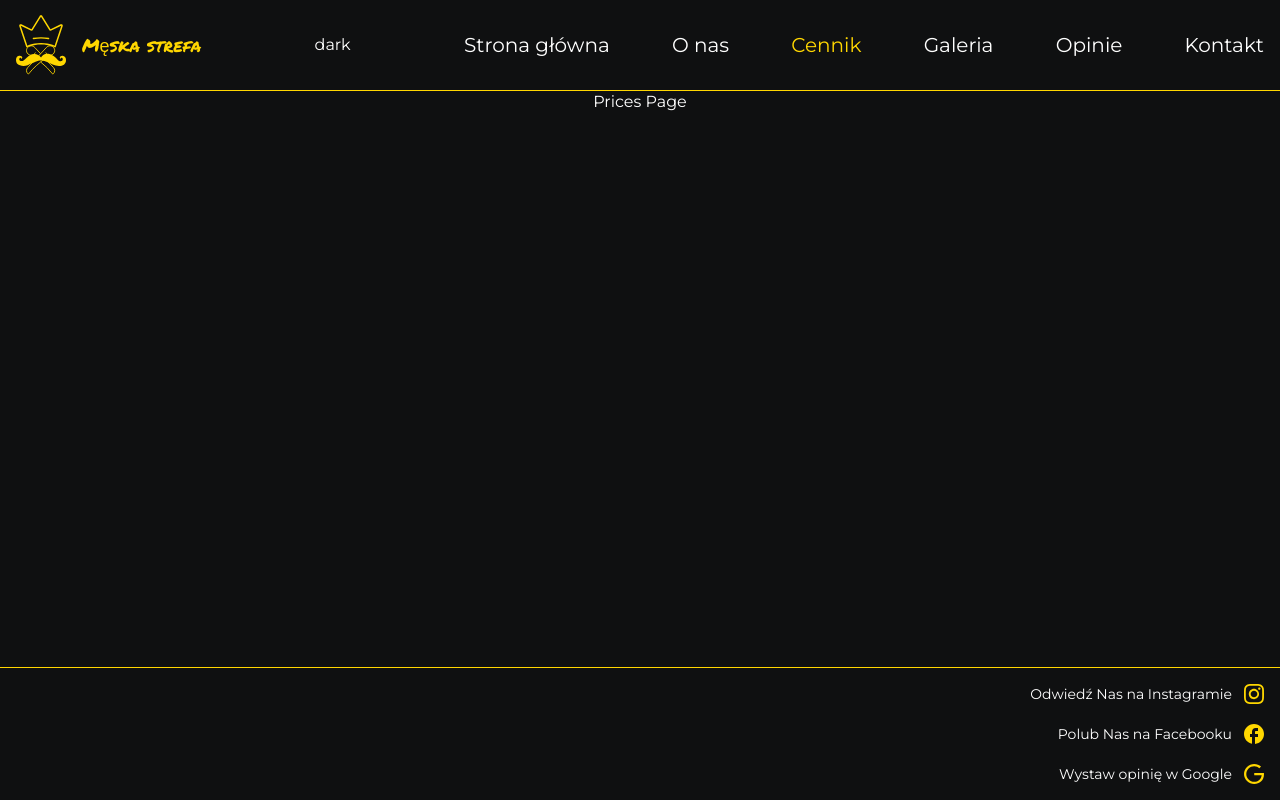
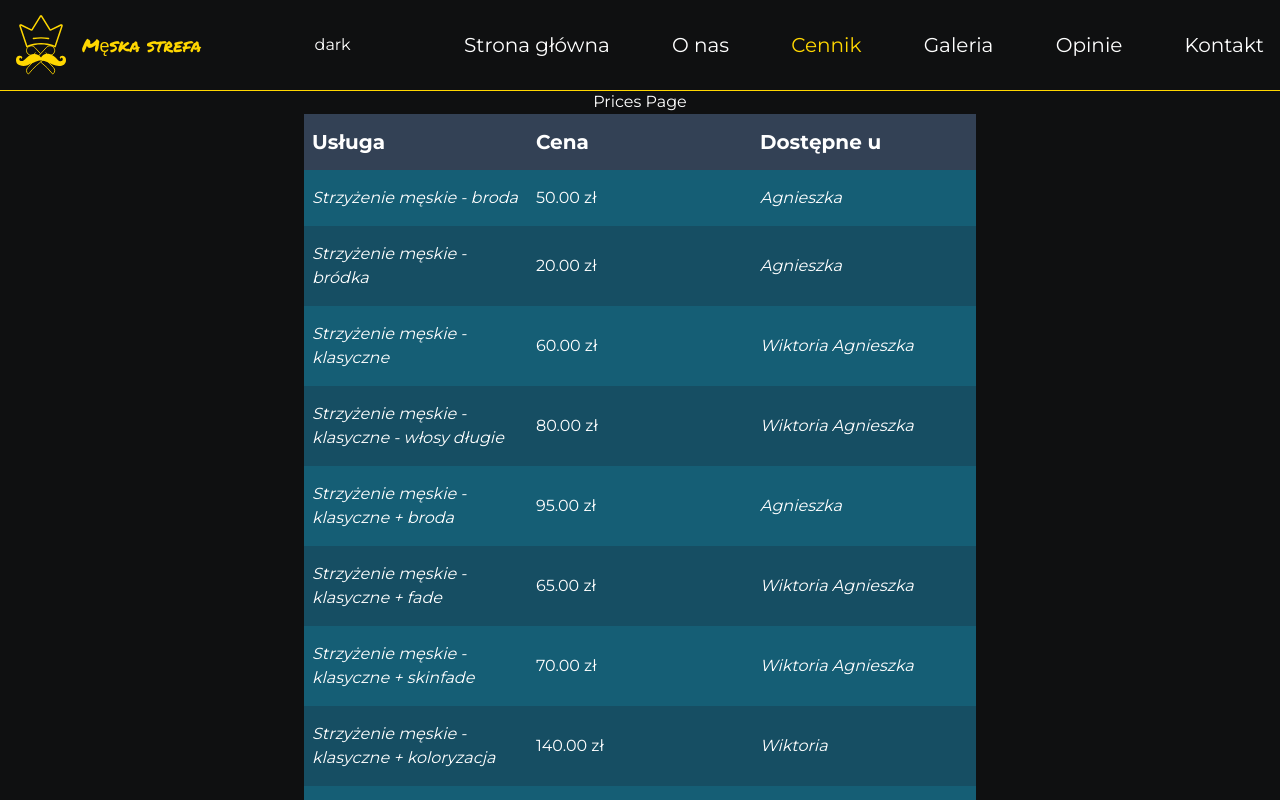
Before and after one commit to rafal19987/Hairdresser-Salon-Landing-Page-Booking-System-Nextjs-Tailwind-TypeScript-Redux-Nextauth-Zod, a Next.js app: page /prices in a window 1280 px wide. Shown: the top 800 px of the page. Built offline with nearby package versions, Linux system fonts and the light colour scheme.

Commit message:
feat: create table with services prices

```diff
--- a/src/components/pages/prices/PricesPage.tsx
+++ b/src/components/pages/prices/PricesPage.tsx
@@ -1,5 +1,159 @@
+'use client';
+
+import { useState } from 'react';
+import {
+  createColumnHelper,
+  flexRender,
+  getCoreRowModel,
+  useReactTable,
+} from '@tanstack/react-table';
+
+type TService = {
+  service: string;
+  price: string;
+  performer: string;
+};
+
+const services: TService[] = [
+  {
+    service: 'Strzyżenie męskie - broda',
+    price: '50.00 zł',
+    performer: 'Agnieszka',
+  },
+  {
+    service: 'Strzyżenie męskie - bródka',
+    price: '20.00 zł',
+    performer: 'Agnieszka',
+  },
+  {
+    service: 'Strzyżenie męskie - klasyczne',
+    price: '60.00 zł',
+    performer: 'Wiktoria Agnieszka',
+  },
+  {
+    service: 'Strzyżenie męskie - klasyczne - włosy długie',
+    price: '80.00 zł',
+    performer: 'Wiktoria Agnieszka',
+  },
+  {
+    service: 'Strzyżenie męskie - klasyczne + broda',
+    price: '95.00 zł',
+    performer: 'Agnieszka',
+  },
+  {
+    service: 'Strzyżenie męskie - klasyczne + fade',
+    price: '65.00 zł',
+    performer: 'Wiktoria Agnieszka',
+  },
+  {
+    service: 'Strzyżenie męskie - klasyczne + skinfade',
+    price: '70.00 zł',
+    performer: 'Wiktoria Agnieszka',
+  },
+  {
+    service: 'Strzyżenie męskie - klasyczne + koloryzacja',
+    price: '140.00 zł',
+    performer: 'Wiktoria',
+  },
+  {
+    service: 'Strzyżenie męskie - maszynką - 0-3mm',
+    price: '45.00 zł',
+    performer: 'Wiktoria Agnieszka',
+  },
+  {
+    service: 'Strzyżenie męskie - maszynką - 6-18mm',
+    price: '50.00 zł',
+    performer: 'Wiktoria Agnieszka',
+  },
+  {
+    service: 'Strzyżenie męskie - wąs',
+    price: '15.00 zł',
+    performer: 'Wiktoria Agnieszka',
+  },
+  {
+    service: 'Woskowanie - Nos/Uszy',
+    price: '15.00 zł',
+    performer: 'Wiktoria Agnieszka',
+  },
+  {
+    service: 'Strzyżenie dzieci do 4 lat',
+    price: '50.00 zł',
+    performer: 'Wiktoria',
+  },
+];
+
+const columnHelper = createColumnHelper<TService>();
+
+const columns = [
+  columnHelper.accessor((row) => row.service, {
+    id: 'service',
+    cell: (info) => <i>{info.getValue()}</i>,
+    header: () => <span>Usługa</span>,
+    footer: (info) => info.column.id,
+  }),
+  columnHelper.accessor('price', {
+    cell: (info) => info.renderValue(),
+    header: () => <span>Cena</span>,
+    footer: (info) => info.column.id,
+  }),
+
+  columnHelper.accessor('performer', {
+    cell: (info) => <i>{info.getValue()}</i>,
+    header: () => <span>Dostępne u</span>,
+  }),
+];
+
 const PricesPage = () => {
-  return <div>Prices Page</div>;
+  const [data, setData] = useState(() => [...services]);
+
+  const table = useReactTable({
+    data,
+    columns,
+    getCoreRowModel: getCoreRowModel(),
+  });
+
+  return (
+    <>
+      <div>Prices Page</div>
+      <div>
+        <table className="">
+          <thead className="w-full h-14 bg-slate-700 text-xl text-white">
+            {table.getHeaderGroups().map((headerGroup) => (
+              <tr key={headerGroup.id}>
+                {headerGroup.headers.map((header) => (
+                  <th
+                    key={header.id}
+                    className="min-w-44 w-56 p-2 text-start hover:bg-slate-500 transition-colors duration-200"
+                  >
+                    {header.isPlaceholder
+                      ? null
+                      : flexRender(
+                          header.column.columnDef.header,
+                          header.getContext()
+                        )}
+                  </th>
+                ))}
+              </tr>
+            ))}
+          </thead>
+          <tbody>
+            {table.getRowModel().rows.map((row) => (
+              <tr
+                key={row.id}
+                className="bg-cyan-800 even:bg-cyan-900 hover:bg-cyan-700 transition-colors duration-200"
+              >
+                {row.getVisibleCells().map((cell) => (
+                  <td key={cell.id} className="px-2 py-4">
+                    {flexRender(cell.column.columnDef.cell, cell.getContext())}
+                  </td>
+                ))}
+              </tr>
+            ))}
+          </tbody>
+        </table>
+      </div>
+    </>
+  );
 };
 
 export default PricesPage;
```
